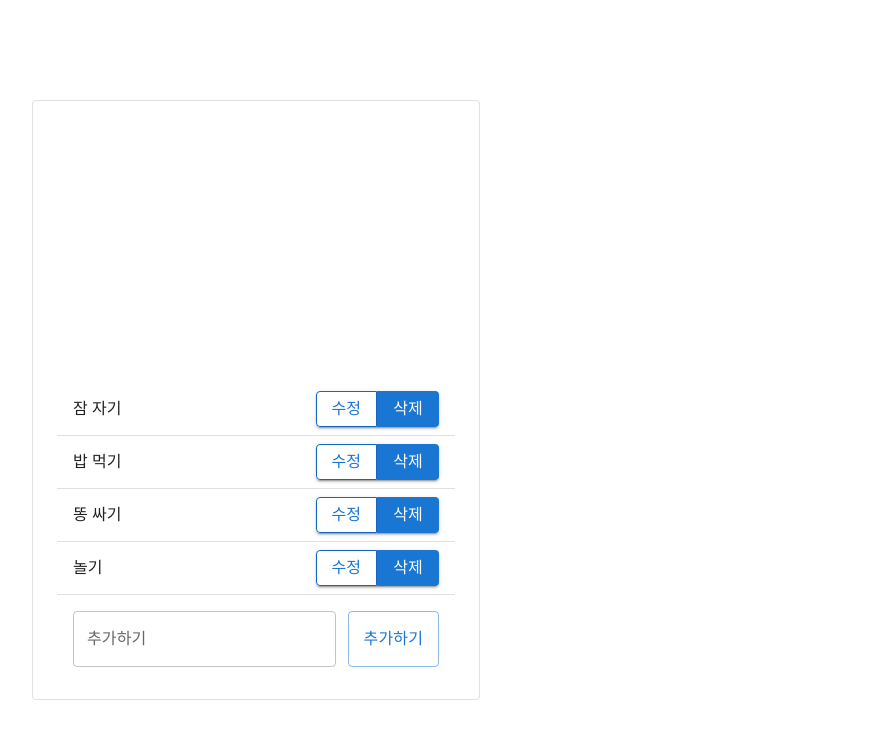
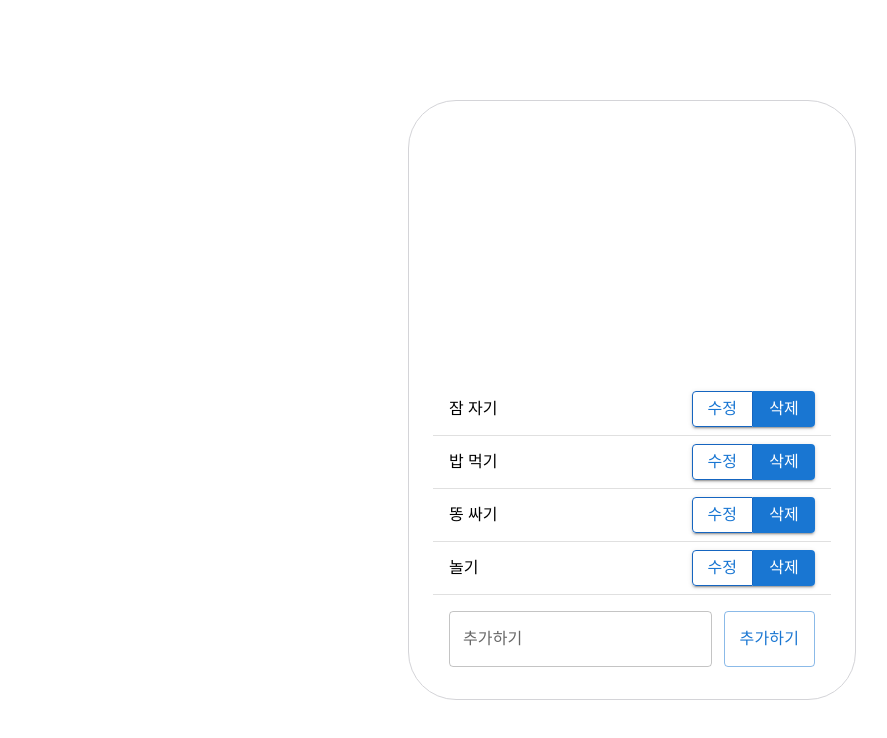
Before and after one commit to ThePott/NXRBootCamp-lecturenote-todo-list, a React (Vite) app: page / in a window 1280 px wide. Shown: the top 738 px of the page, without its empty margins (8-895 px from the left). Built offline with nearby package versions, Linux system fonts and the light colour scheme.

Commit message:
💄 Style(MUI): Turn Container, Paper to Box
to apply all tailwindcss that are needed

```diff
--- a/src/App.jsx
+++ b/src/App.jsx
@@ -3,7 +3,7 @@ import TodoInput from './components/TodoInput'
 import TodoList from './components/TodoList'
 import dummyData from "./dummy-data.json"
 import Container from '@mui/material/Container';
-import { Paper } from '@mui/material';
+import { Paper, Box } from '@mui/material';
 
 const App = () => {
   const [todoArray, setTodoArray] = useState(dummyData)
@@ -20,18 +20,15 @@ const App = () => {
 
   return (
     <>
-      <Container
-        disableGutters
-        className='max-w-md w-full h-[600px] flex flex-col justify-end'
+      <Box
+        className='max-w-md w-full mx-auto h-[600px] flex flex-col justify-end rounded-[48px] border-1 border-zinc-300'
       >
-        <Paper
-          elevation={24}
-          variant='outlined'
+        <Box
           className='max-w-md w-full h-[600px] flex flex-col justify-end p-6 m-0 rounded-[48px]'>
           <TodoList todoArray={todoArray} setTodoArray={setTodoArray} editingTodoId={editingTodoId} setEditingTodoId={setEditingTodoId} />
           <TodoInput setTodoArray={setTodoArray} editingTodo={editingTodo} setEditingTodoId={setEditingTodoId} />
-        </Paper>
-      </Container>
+        </Box>
+      </Box>
     </>
   )
 }
```
Also changed, not shown: 1 other file (tests, documents, lock files or other folders).
